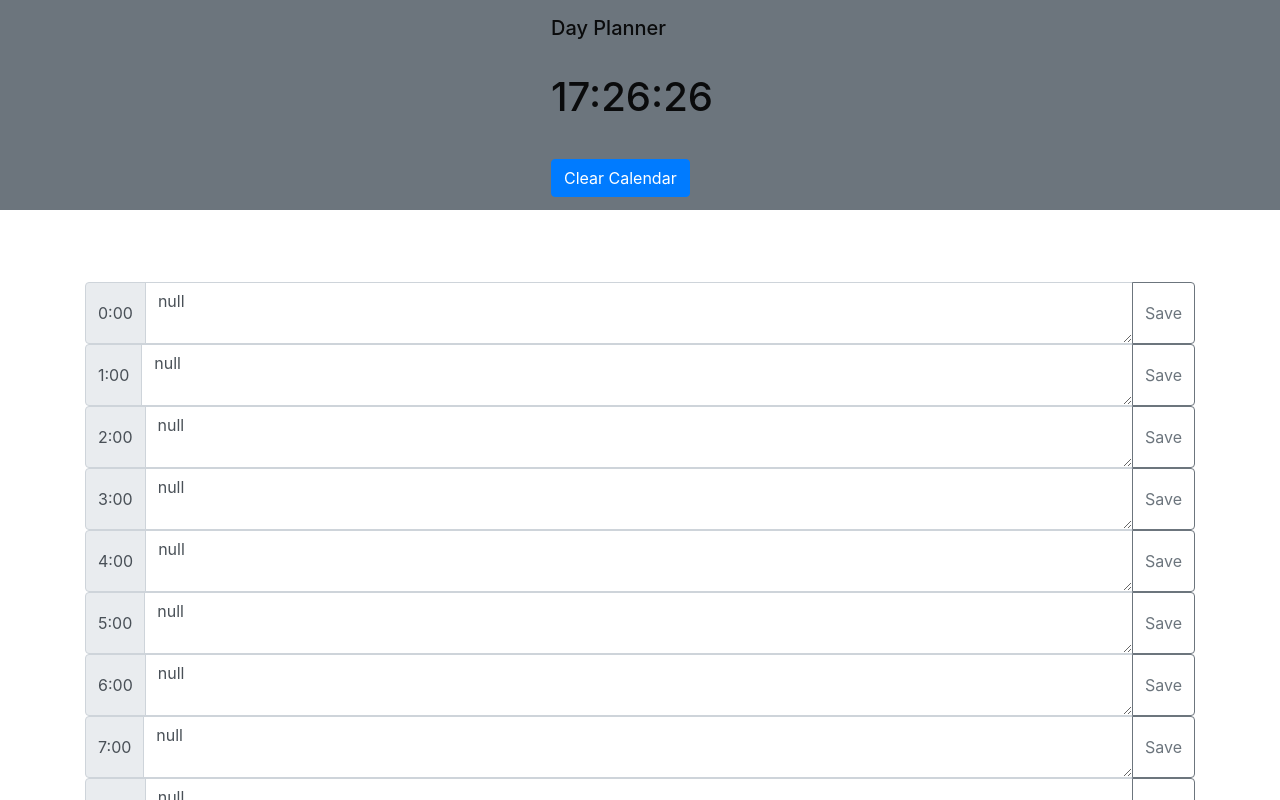
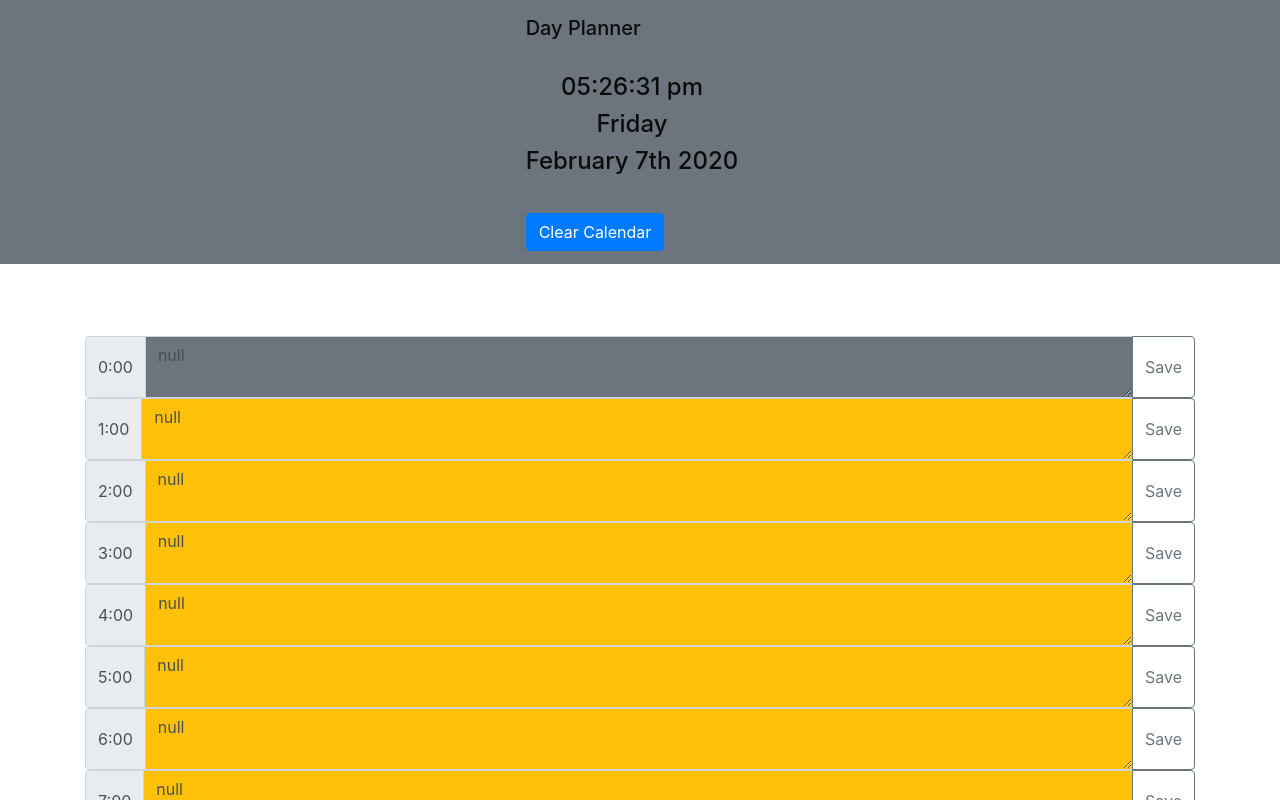
Before and after one commit to EarlBlue/workday-planner, a plain HTML site: page index.html in a window 1280 px wide. Shown: the top 800 px of the page. Drawn offline with nearby package versions, Linux system fonts and the light colour scheme.

Commit message:
Functionality updates

```diff
--- a/dayplanner.js
+++ b/dayplanner.js
@@ -1,24 +1,29 @@
-var hour = moment().format("H");
-var minute = moment().format("mm");
-var second = moment().format("ss");
 
 //Function to capture current time every second
 setInterval(function getTime() {
     $("#clock").empty();
-    var time = hour + ":" + minute + ":" + second;
-    var clock = `<h1>${time}</h1>`;
+    var time = moment().format("hh:mm:ss a");
+    var day = moment().format("dddd");
+    var date = moment().format("MMMM Do YYYY")
+    var clock = `
+    <div class="text-center">
+    <h4>${time}</h4>
+    <h4>${day}</h4>
+    <h4>${date}</h4>
+    </div>`;
     $("#clock").empty();
     $("#clock").append(clock);
-},1000);
+}, 1000);
 
-//Function to set local storage keys and values
+//Function to set local storage keys and values and text box values
 $("#clear").on("click", function setStorage() {
+    $("textarea").val(" ");
     for (var i = 0; i < 24; i++) {
-        localStorage.setItem([i] + "00hrs", "")
-    }
+        localStorage.setItem([i] + "00hrs", " ");
+    };
 });
 
-//Function to make the planner table
+// //Function to make the planner table
 function makeTable() {
     for(var i = 0; i < 24; i++) {
         var row = `
@@ -31,8 +36,11 @@ function makeTable() {
                             <button class="btn btn-outline-secondary" name="${i}00hrs" type="button" id="button${i}">Save</button>
                           </div>
                       </div>`
-        $("#main").append(row)
+        $("#main").append(row);
     }
+
+    //Calls set styling function for every iteration of makeTable function
+    setInterval(setStyling(), 1000)
 
     //Function to capture text on button click, Part of makeTable function
     $("button").on("click", function() {
@@ -43,26 +51,22 @@ function makeTable() {
     });
 };
 
+//Function to set styling based on time
+function setStyling() {
+    var rowTime = document.body.childNodes[1].childNodes[9].children;
+    var currentTime = moment().hour() + ":00"
+    for (var i = 0; i < 24; i++) {
+        if(rowTime[i].children[0].innerText.toString() < currentTime.toString()) {
+            console.log("less than")
+            $("#" + i).addClass("bg-secondary")
+        } else if (rowTime[i].children[0].innerText.toString() == currentTime.toString()) {
+            console.log("equal to")
+            $("#" + i).addClass("bg-success")
+        } else if (rowTime[i].children[0].innerText.toString() > currentTime.toString()) {
+            console.log("greater than")
+            $("#" + i).addClass("bg-warning")
+        }
+    };
+};
 
-
-//Function to check value of table
-// function currentTime() {
-//     for (var i = 0; i < 24; i++) {
-//         console.log(window.document.body.childNodes[1].childNodes[9].children[0].children[i].innerText);
-//         // console.log(currentHour)
-//     }
-//     //var currentHour = $("#current-time")[0].innerText;
-//     console.log(this)
-//     console.log(document.body.childNodes[1].childNodes[9].children[0].children[0].innerText)
-//     console.log(hour)
-//     //console.log(currentHour)
-//     // if(currentHour == hour) {
-//     //     console.log("match")
-//     // }
-// }
-
-
-
-//setStorage();
 makeTable();
-//currentTime();
--- a/index.html
+++ b/index.html
@@ -3,7 +3,7 @@
     <head>
         <meta charset="UTF-8">
         <link rel="stylesheet" href="https://stackpath.bootstrapcdn.com/bootstrap/4.4.1/css/bootstrap.min.css" integrity="sha384-Vkoo8x4CGsO3+Hhxv8T/Q5PaXtkKtu6ug5TOeNV6gBiFeWPGFN9MuhOf23Q9Ifjh" crossorigin="anonymous">
-
+        <script src="https://cdnjs.cloudflare.com/ajax/libs/moment.js/2.24.0/moment.min.js" integrity="sha256-4iQZ6BVL4qNKlQ27TExEhBN1HFPvAvAMbFavKKosSWQ=" crossorigin="anonymous"></script>
     </head>
 
     <body>
@@ -34,7 +34,7 @@
         </container>
 
         <script src="https://code.jquery.com/jquery-3.4.1.min.js" integrity="sha256-CSXorXvZcTkaix6Yvo6HppcZGetbYMGWSFlBw8HfCJo=" crossorigin="anonymous"></script>
-        <script src="https://cdnjs.cloudflare.com/ajax/libs/moment.js/2.24.0/moment.min.js"></script>
+        <script src="https://cdnjs.cloudflare.com/ajax/libs/moment.js/2.24.0/moment.min.js" integrity="sha256-4iQZ6BVL4qNKlQ27TExEhBN1HFPvAvAMbFavKKosSWQ=" crossorigin="anonymous"></script>
         <script type="text/javascript" src="dayplanner.js"></script>
     </body>
 </html>
```
